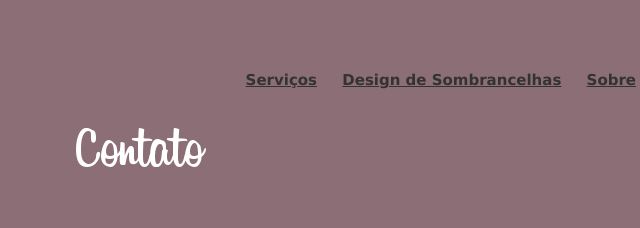
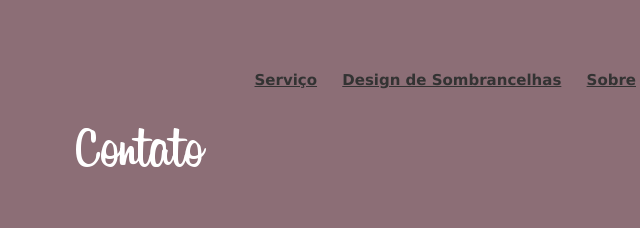
Before and after one commit to AndressaM/siteEstetica, a plain HTML site: page camillaestetica/contato.html in a window 1280 px wide. Shown: the top 228 px of the page, 552-1192 px from the left. Drawn offline with Linux system fonts and the light colour scheme; some packages are replaced by stand-ins of ours.

Commit message:
Serviços

```diff
--- a/camillaestetica/contato.html
+++ b/camillaestetica/contato.html
@@ -13,7 +13,7 @@
 
         <nav class="menu-opcoes">
             <ul>
-                <li><a href="servico.html">Serviços</a></li>
+                <li><a href="servico.html">Serviço</a></li>
                 <li><a href="ds.html">Design de Sombrancelhas</a></li>
 
                 <li><a href="sobre.html">Sobre</a></li>
```
